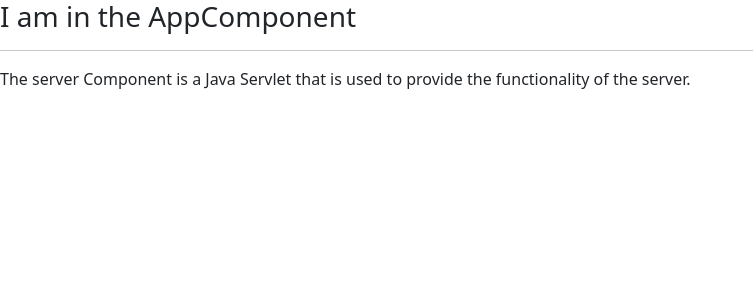
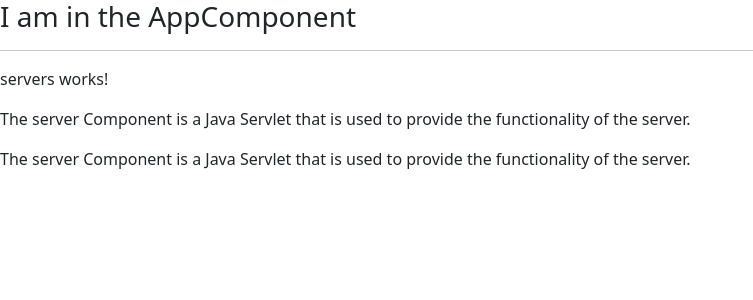
Before and after one commit to KhadijaMakkaoui/Angular-first-project, an Angular app in the folder angular-first-app/: page / in a window 1280 px wide. Shown: the top 300 px of the page, without its empty margins (0-753 px from the left). Built offline with nearby package versions, Linux system fonts and the light colour scheme.

Commit message:
nesting component

```diff
--- a/angular-first-app/src/app/app.component.html
+++ b/angular-first-app/src/app/app.component.html
@@ -1,3 +1,3 @@
 <h3>I am in the AppComponent</h3>
 <hr>
-<app-server></app-server>
+<app-servers></app-servers>
--- a/angular-first-app/src/app/servers/servers.component.html
+++ b/angular-first-app/src/app/servers/servers.component.html
@@ -1 +1,3 @@
 <p>servers works!</p>
+<app-server></app-server>
+<app-server></app-server>
```
Also changed, not shown: 1 other file (tests, documents, lock files or other folders).
